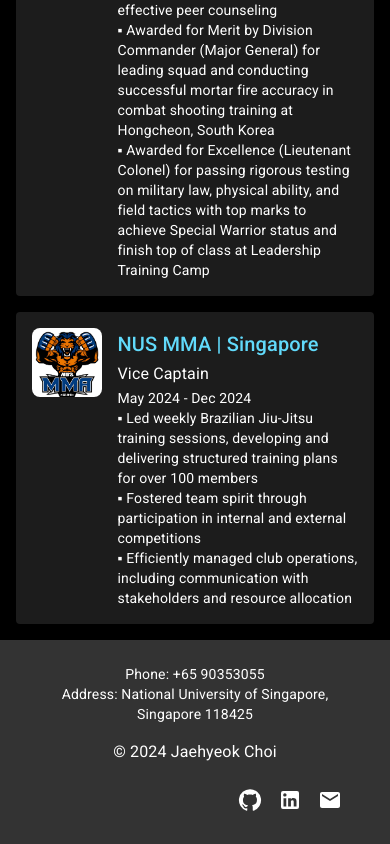
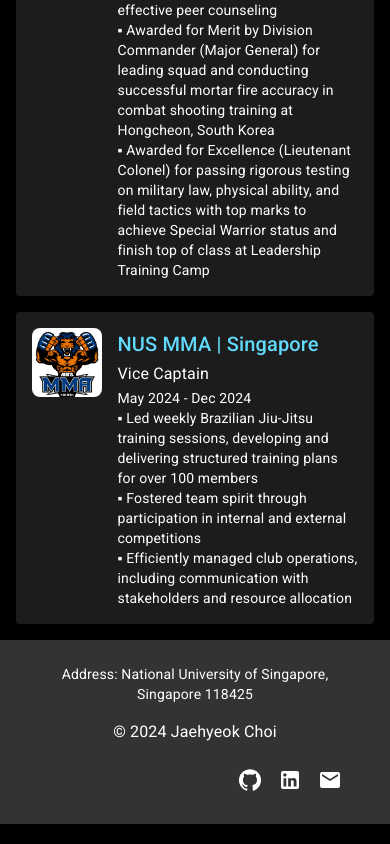
Before and after one commit to choiwab/portfolio, a React (Create React App) app: page /extracurriculars in a window 390 px wide. Shown: the part 3325-4169 px from the top of the page. Built offline with nearby package versions, Linux system fonts and the light colour scheme.

Commit message:
remove phone num

```diff
--- a/src/Footer.js
+++ b/src/Footer.js
@@ -10,9 +10,6 @@ const Footer = () => {
       <Container maxWidth="lg">
         <Grid container spacing={2} alignItems="center">
           <Grid item xs={12} md={4}>
-            <Typography variant="body2">
-              Phone: +65 90353055
-            </Typography>
             <Typography variant="body2">
               Address: National University of Singapore, Singapore 118425
             </Typography>
```
